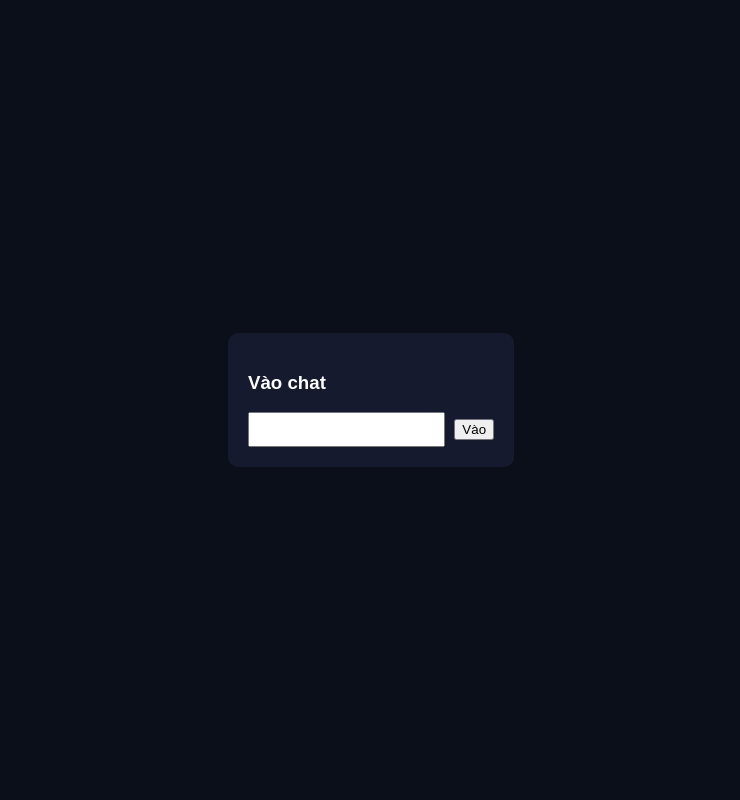
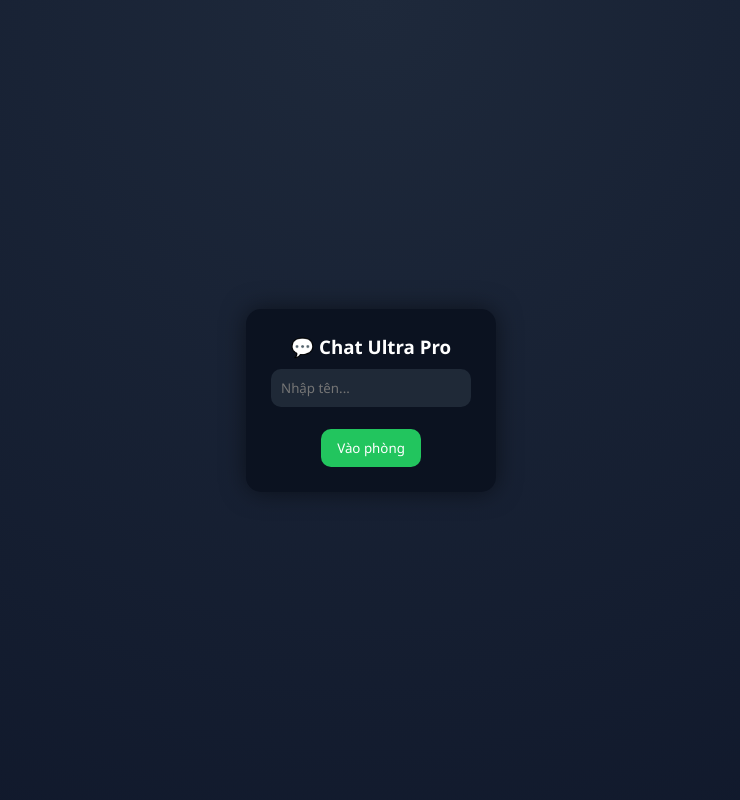
Before and after one commit to phamminhtri26032014-sketch/chatapp, a Flask app: page / in a window 1280 px wide. Shown: the whole page, without its empty margins (269-1009 px from the left). Run offline with Flask 3, Linux system fonts and the light colour scheme; some libraries are stand-ins or nearby versions.

Commit message:
update ui

```diff
--- a/templates/chat.html
+++ b/templates/chat.html
@@ -3,92 +3,168 @@
 <head>
 <meta charset="UTF-8">
 <meta name="viewport" content="width=device-width, initial-scale=1.0">
-<title>Chat App</title>
+<title>Chat Pro Ultra</title>
 
 <script src="https://cdnjs.cloudflare.com/ajax/libs/socket.io/4.7.2/socket.io.min.js"></script>
 
 <style>
+*{
+    margin:0;
+    padding:0;
+    box-sizing:border-box;
+    font-family: "Segoe UI", sans-serif;
+}
+
 body{
-    margin:0;
-    background:#0b0f1a;
-    font-family:Arial;
+    height:100vh;
     display:flex;
     justify-content:center;
     align-items:center;
-    height:100vh;
+    background: radial-gradient(circle at top,#1e293b,#0f172a);
 }
 
+/* APP */
 .app{
-    width:420px;
+    width:1000px;
     height:650px;
-    background:#151a2e;
-    border-radius:20px;
     display:flex;
+    border-radius:18px;
+    overflow:hidden;
+    box-shadow:0 0 40px rgba(0,0,0,0.6);
+    background:#0b1220;
 }
 
+/* SIDEBAR */
 .sidebar{
-    width:120px;
-    background:#0f1425;
+    width:250px;
+    background:#0f172a;
     color:white;
-    padding:10px;
-    font-size:13px;
+    padding:15px;
+    border-right:1px solid #1f2937;
+}
+
+.sidebar h2{
+    font-size:15px;
+    color:#38bdf8;
+    margin-bottom:10px;
 }
 
 .user{
-    padding:5px;
-    border-bottom:1px solid #222;
+    padding:8px;
+    margin:5px 0;
+    background:#111827;
+    border-radius:8px;
+    font-size:13px;
+    transition:0.2s;
 }
 
-.main{
+.user:hover{
+    background:#1f2937;
+}
+
+/* CHAT AREA */
+.chat{
     flex:1;
     display:flex;
     flex-direction:column;
 }
 
+/* HEADER */
 .header{
-    background:#1f2740;
+    padding:14px;
+    background:#111827;
     color:white;
-    padding:10px;
+    font-weight:bold;
+    display:flex;
+    justify-content:space-between;
 }
 
-.chat{
+/* MESSAGES */
+.messages{
     flex:1;
-    padding:10px;
+    padding:15px;
     overflow-y:auto;
+    display:flex;
+    flex-direction:column;
+    gap:10px;
 }
 
+/* MESSAGE BUBBLE */
 .msg{
-    padding:8px;
-    margin:5px 0;
-    border-radius:10px;
     max-width:70%;
-    color:white;
+    padding:10px 14px;
+    border-radius:16px;
+    font-size:14px;
+    animation: pop 0.2s ease;
+    word-wrap:break-word;
 }
 
-.left{background:#2a2f4a; align-self:flex-start;}
-.right{background:#0084ff; align-self:flex-end;}
+@keyframes pop{
+    from{transform:scale(0.8);opacity:0}
+    to{transform:scale(1);opacity:1}
+}
 
+.me{
+    background:linear-gradient(135deg,#3b82f6,#2563eb);
+    color:white;
+    align-self:flex-end;
+    border-bottom-right-radius:4px;
+}
+
+.other{
+    background:#1f2937;
+    color:white;
+    align-self:flex-start;
+    border-bottom-left-radius:4px;
+}
+
+/* INPUT */
 .input{
     display:flex;
-    padding:10px;
-    background:#1f2740;
+    padding:12px;
+    background:#111827;
+    gap:10px;
 }
 
 input{
     flex:1;
-    padding:8px;
+    padding:10px;
+    border:none;
+    border-radius:10px;
+    outline:none;
+    background:#1f2937;
+    color:white;
 }
 
 button{
-    margin-left:5px;
+    padding:10px 16px;
+    border:none;
+    border-radius:10px;
+    background:#22c55e;
+    color:white;
+    cursor:pointer;
+    transition:0.2s;
 }
 
+button:hover{
+    background:#16a34a;
+}
+
+/* LOGIN */
 .login{
     position:absolute;
-    background:#151a2e;
-    padding:20px;
-    border-radius:10px;
+    background:#0b1220;
+    padding:25px;
+    border-radius:15px;
     color:white;
+    box-shadow:0 0 25px rgba(0,0,0,0.5);
+    text-align:center;
+}
+
+.login input{
+    margin-top:10px;
+    width:200px;
+    padding:10px;
 }
 </style>
 </head>
@@ -96,27 +172,33 @@ button{
 <body>
 
 <div class="login" id="login">
-    <h3>Vào chat</h3>
-    <input id="name">
-    <button onclick="join()">Vào</button>
+    <h3>💬 Chat Ultra Pro</h3>
+    <input id="name" placeholder="Nhập tên...">
+    <br><br>
+    <button onclick="join()">Vào phòng</button>
 </div>
 
 <div class="app" id="app" style="display:none;">
 
     <div class="sidebar">
-        <b>🟢 Online</b>
+        <h2>🟢 Online</h2>
         <div id="users"></div>
     </div>
 
-    <div class="main">
-        <div class="header">💬 Chat Room</div>
+    <div class="chat">
 
-        <div class="chat" id="chat"></div>
+        <div class="header">
+            <div>💬 Room Chat</div>
+            <div id="count">0 users</div>
+        </div>
+
+        <div class="messages" id="messages"></div>
 
         <div class="input">
-            <input id="msg">
+            <input id="msg" placeholder="Nhập tin nhắn...">
             <button onclick="send()">Gửi</button>
         </div>
+
     </div>
 
 </div>
@@ -137,6 +219,7 @@ function join(){
 
 function send(){
     const msg = document.getElementById("msg");
+    if(!msg.value.trim()) return;
 
     socket.emit("message_from_client", {
         name: myName,
@@ -147,32 +230,37 @@ function send(){
 }
 
 socket.on("message_from_server", (data)=>{
-    const chat = document.getElementById("chat");
+    const box = document.getElementById("messages");
 
     const div = document.createElement("div");
     div.classList.add("msg");
 
     if(data.name === myName){
-        div.classList.add("right");
+        div.classList.add("me");
         div.innerText = data.message;
-    } else {
-        div.classList.add("left");
+    }else{
+        div.classList.add("other");
         div.innerText = data.name + ": " + data.message;
     }
 
-    chat.appendChild(div);
-    chat.scrollTop = chat.scrollHeight;
+    box.appendChild(div);
+    box.scrollTop = box.scrollHeight;
 });
 
 socket.on("online_users", (users)=>{
     const box = document.getElementById("users");
+    const count = document.getElementById("count");
+
     box.innerHTML="";
+
     users.forEach(u=>{
         const d=document.createElement("div");
         d.className="user";
-        d.innerText="🟢 "+u;
+        d.innerText="👤 "+u;
         box.appendChild(d);
     });
+
+    count.innerText = users.length + " users";
 });
 </script>
 
```
